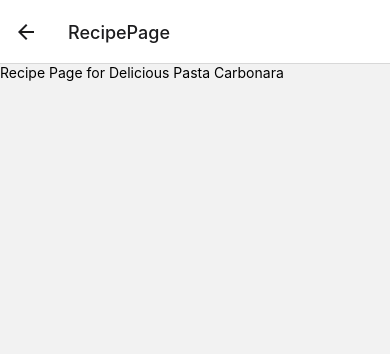
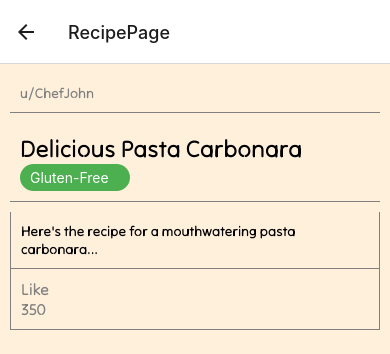
Before and after one commit to Fugate-A/MegaBytes.app, a React Native app in the folder mobile_frontend/: screen /Home in a window 390 px wide. Both pictures are taken after a click on the element 195 px from the left and 159 px from the top of the page. Shown: the top 354 px of the page. Built offline with nearby package versions, Linux system fonts and the light colour scheme.

Commit message:
Progress on tags and likes

```diff
--- a/mobile_frontend/App.js
+++ b/mobile_frontend/App.js
@@ -41,3 +41,5 @@ export default function App() {
 </NavigationContainer>
   );
 }
+
+// REACT_NATIVE_PACKAGER_HOSTNAME='100.74.230.134' npm start
--- a/mobile_frontend/components/RecipeContainer.js
+++ b/mobile_frontend/components/RecipeContainer.js
@@ -22,6 +22,7 @@ const styles = StyleSheet.create({
         padding: 15,
         borderWidth: 2,
         borderRadius: 15,
+        marginBottom: 5,
     },
     recipeTitleText: {
         fontSize: 20,
--- /dev/null
+++ b/mobile_frontend/components/tags/GlutenFreeTag.js
@@ -0,0 +1,30 @@
+import React from 'react';
+import { View, Text, StyleSheet } from 'react-native';
+
+function GlutenFreeTag() {
+
+
+    return (
+        <View style={styles.tagContainer}>
+            <Text style={styles.tagText}>Gluten-Free</Text>
+        </View>
+    );
+}
+
+const styles = StyleSheet.create({
+    tagContainer: {
+        backgroundColor: '#4CAF50',
+
+        width: 110,
+        borderRadius: 20,
+        paddingHorizontal: 10,
+        paddingVertical: 5,
+        marginRight: 10,
+    },
+    tagText: {
+        color: 'white',
+        fontSize: 14,
+    },
+})
+
+export default GlutenFreeTag;
--- a/mobile_frontend/pages/AddRecipePage.js
+++ b/mobile_frontend/pages/AddRecipePage.js
@@ -1,6 +1,6 @@
 import React, { useState, useEffect } from 'react';
 import { View, StyleSheet, Text, TextInput, KeyboardAvoidingView, TouchableOpacity } from 'react-native';
-import { AsyncStorage } from '@react-native-async-storage/async-storage';
+import AsyncStorage from '@react-native-async-storage/async-storage';
 
 import ErrorMessageModal from '../components/ErrorMessageModal';
 
@@ -11,6 +11,9 @@ function AddRecipePage(){
     const [content, setContent] = useState('');
     const [tags, setTags] = useState([]);
     const [tagInput, setTag] = useState('');
+
+    const [showErrorModal, setShowErrorModal] = useState(false);
+    const [errorMessage, setErrorMessage] = useState('');
 
     const [userID, setUserID] = useState(null);
     useEffect( () => {
@@ -27,8 +30,6 @@ function AddRecipePage(){
     }, []);
 
     const handleAddRecipe = async () => {
-        const [showErrorModal, setShowErrorModal] = useState(false);
-        const [errorMessage, setErrorMessage] = useState('');
 
         try {
             const response = await fetch('http://164.90.130.112:5000/api/addRecipe', {
--- a/mobile_frontend/pages/HomePage.js
+++ b/mobile_frontend/pages/HomePage.js
@@ -9,7 +9,7 @@ const recipes = [
     {
         id: 1,
         title: 'Delicious Pasta Carbonara',
-        author: 'u/ChefJohn',
+        author: 'ChefJohn',
         content: 'Here\'s the recipe for a mouthwatering pasta carbonara...',
         image: 'your_image_url_1',
         upvotes: 350,
@@ -18,7 +18,7 @@ const recipes = [
     {
         id: 2,
         title: 'Awesome Chocolate Cake',
-        author: 'u/BakerJane',
+        author: 'BakerJane',
         content: 'Indulge in this amazing chocolate cake recipe...',
         image: 'your_image_url_2',
         upvotes: 200,
@@ -62,6 +62,7 @@ const styles = StyleSheet.create({
     },
     scrollViewContainer: {
         width: '100%',
+        padding: 10,
     }
 });
 
--- a/mobile_frontend/pages/RecipePage.js
+++ b/mobile_frontend/pages/RecipePage.js
@@ -1,18 +1,50 @@
 import { useRoute } from '@react-navigation/native';
-import React from 'react';
-import { View, StyleSheet, Text, ScrollView } from 'react-native';
+import React, { useState } from 'react';
+import { View, StyleSheet, Text, ScrollView, TouchableOpacity } from 'react-native';
 
-
+import GlutenFreeTag from '../components/tags/GlutenFreeTag';
 
 function RecipePage() {
     const route = useRoute();
     const { recipe } = route.params;
 
+    const [liked, setLiked] = useState(false);
+    const [likeNumber, setLikeNumber] = useState(recipe.upvotes);
+
+    const toggleLike = () => {
+        if(liked){
+            setLiked(false);
+            setLikeNumber(likeNumber - 1);
+        }else{
+            setLiked(true);
+            setLikeNumber(likeNumber + 1);
+        }
+    }
 
     return (
         <ScrollView style={styles.container}>
 
-            <Text>Recipe Page for {recipe.title}</Text>
+            <View style={styles.recipeAuthorContainer}>
+                <Text style={styles.recipeAuthorText}>u/{recipe.author}</Text>
+
+            </View>
+
+            <View style={styles.recipeTitleContainer}>
+                <Text style={styles.recipeTitleText}>{recipe.title}</Text>
+                <GlutenFreeTag />
+            </View>
+
+            <View style={styles.recipeContentContainer}>
+                <Text style={styles.recipeContentText}>{recipe.content}</Text>
+            </View>
+
+            <View style={styles.extrasBar}>
+                <TouchableOpacity onPress={toggleLike}>
+                    <Text style={[styles.likeButton, liked && styles.likedButton]}>Like</Text>
+                </TouchableOpacity>
+                <Text style={styles.likeCount}>{likeNumber}</Text>
+            </View>
+
 
         </ScrollView>
     );
@@ -22,7 +54,68 @@ function RecipePage() {
 const styles = StyleSheet.create({
     container: {
         flex: 1,
+        backgroundColor: '#FFF0DC',
+        padding: 10,
     },
+    recipeAuthorContainer: {
+        borderBottomWidth: 1,
+        borderBottomColor: 'gray',
+        padding: 10,
+        marginBottom: 10,
+    },
+    recipeAuthorText: {
+        fontSize: 14,
+        fontFamily: 'Tilt-Neon',
+        color: 'gray',
+    },
+    recipeTitleContainer: {
+        borderBottomWidth: 1,
+        borderBottomColor: 'gray',
+        padding: 10,
+        marginBottom: 10,
+    },
+    recipeTitleText: {
+        fontSize: 24,
+        fontFamily: 'Tilt-Neon',
+        width: '90%',
+    },
+    recipeContentContainer: {
+        borderBottomWidth: 1,
+        borderBottomColor: 'gray',
+        borderRightWidth: 1,
+        borderRightColor: 'gray',
+        borderLeftWidth: 1,
+        borderLeftColor: 'gray',
+        padding: 10,
+    },
+    recipeContentText: {
+        fontSize: 14,
+        fontFamily: 'Tilt-Neon',
+    },
+    extrasBar: {
+        flexDirection: 'col',
+
+        borderBottomWidth: 1,
+        borderBottomColor: 'gray',
+        borderRightWidth: 1,
+        borderRightColor: 'gray',
+        borderLeftWidth: 1,
+        borderLeftColor: 'gray',
+        padding: 10,
+    },
+    likeButton: {
+        fontSize: 16,
+        fontFamily: 'Tilt-Neon',
+        color: 'gray',
+    },
+    likedButton: {
+        color: 'green',
+    },
+    likeCount: {
+        fontSize: 16,
+        fontFamily: 'Tilt-Neon',
+        color: 'gray',
+    }
 });
 
 export default RecipePage;
```
Also changed, not shown: mobile_frontend/components/tags/KetoTag.js (added), mobile_frontend/components/tags/VeganTag.js (added).
